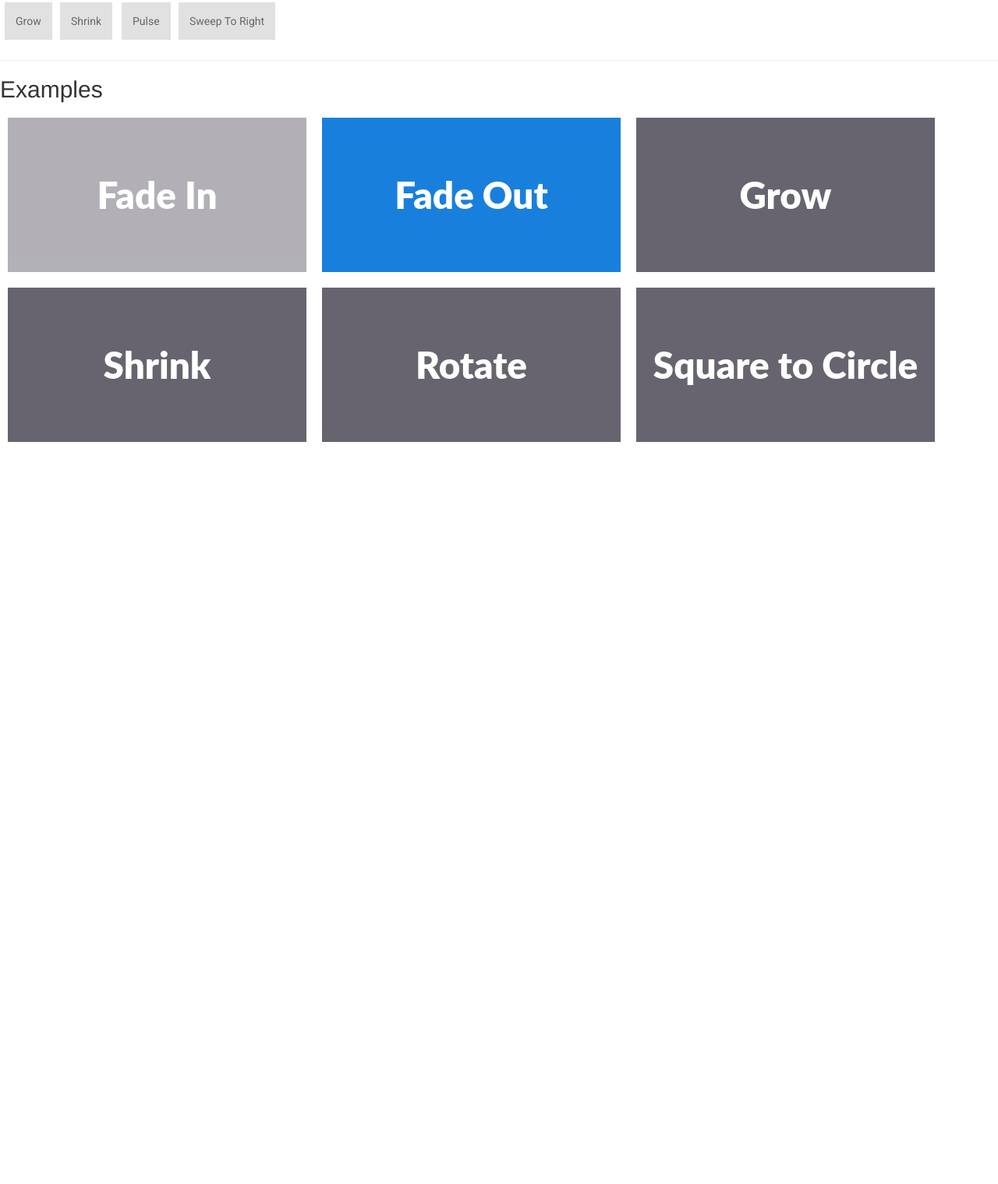
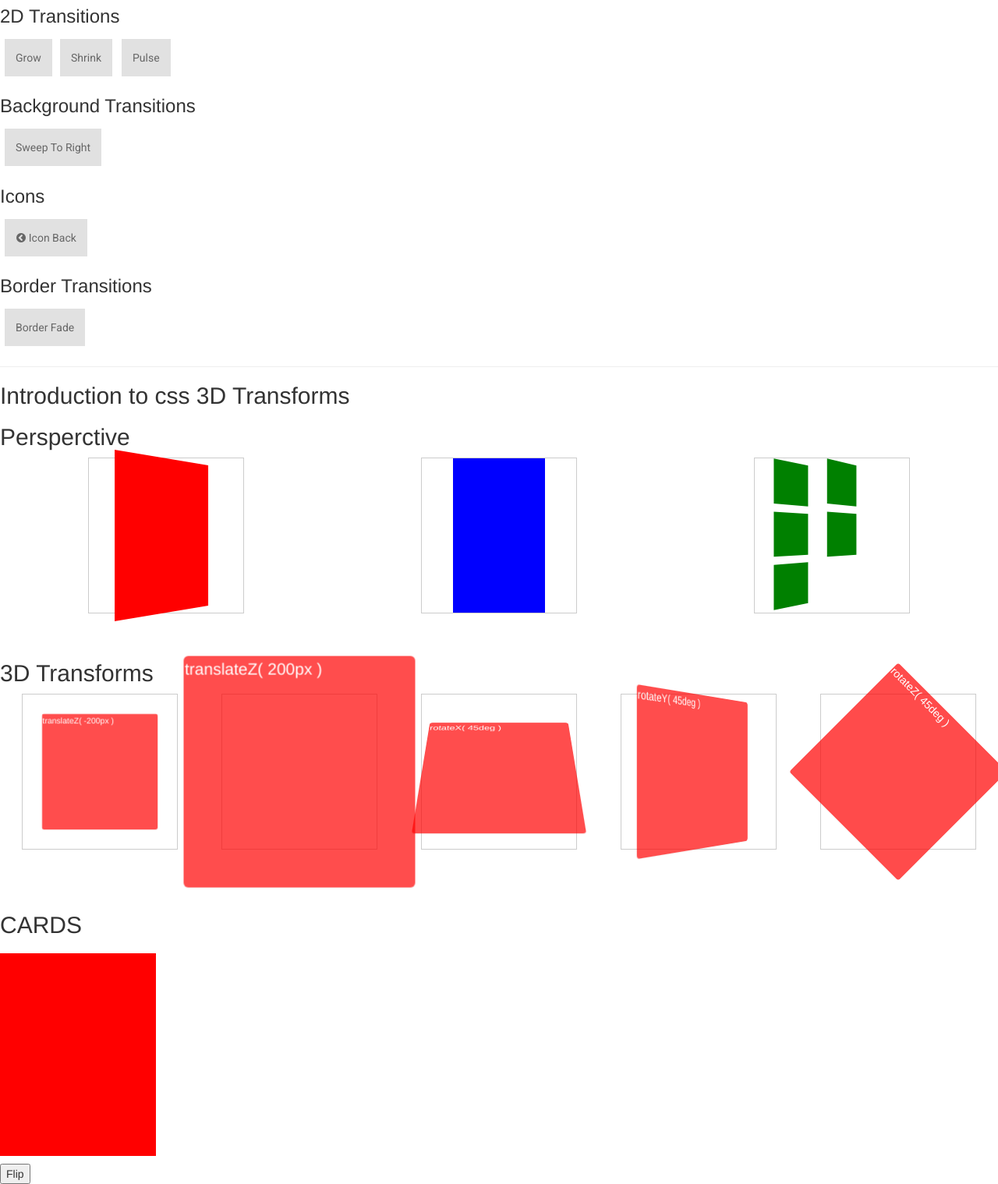
Before and after one commit to joeltonmats/css-resources, a plain HTML site: page projects/temporario/index.html in a window 1280 px wide. Shown: the part 689-2208 px from the top of the page at 78% size. Before the commit the page ends 1266 px from the top, so only its background shows below. Drawn offline with Linux system fonts and the light colour scheme.

Commit message:
new moviments

```diff
--- a/projects/temporario/app.js
+++ b/projects/temporario/app.js
@@ -20,6 +20,11 @@ function verifyDelay() {
 var main = function () {
     defineSpeedCurve();
     verifyDelay();
+
+    $('#flip').click(function () {
+        $('#card').toggleClass('flipped');
+    })
+
 }
 
 $(document).ready(main);
--- a/projects/temporario/assets/css/style.css
+++ b/projects/temporario/assets/css/style.css
@@ -96,6 +96,132 @@
     .circle:hover {
         border-radius: 50%;
     }
+    /********************************************* DEMOS ******************************************************/
+
+    .container {
+        width: 200px;
+        height: 200px;
+        border: 1px solid #CCC;
+        margin: 0 auto 40px;
+        position: relative;
+    }
+
+    .container2 {
+        width: 200px;
+        height: 200px;
+        border: 1px solid #CCC;
+        margin: 0 auto 60px;
+        position: relative;
+        perspective: 600px;
+    }
+
+    .container3 {
+        width: 200px;
+        height: 260px;
+        position: relative;
+        perspective: 800px;
+        margin: 10px auto;
+    }
+
+    #card {
+        width: 100%;
+        height: 100%;
+        position: absolute;
+        transform-style: preserve-3d;
+        transition: transform 1s;
+    }
+
+    #card figure {
+        margin: 0;
+        display: block;
+        position: absolute;
+        width: 100%;
+        height: 100%;
+        backface-visibility: hidden;
+    }
+
+    #card .front {
+        background: red;
+    }
+
+    #card .back {
+        background: blue;
+        transform: rotateY(180deg);
+    }
+
+    #card.flipped {
+        transform: rotateY(180deg);
+    }
+
+    /* inverse rotation */
+    #card {
+        transform-origin: right center;
+    }
+
+    #card.flipped {
+        transform: translateX(-100%) rotateY(-180deg);
+    }
+
+    .panel {
+        width: 100%;
+        height: 100%;
+        position: absolute;
+        opacity: 0.7;
+        color: white;
+        background: red;
+    }
+
+    .container figure {
+        display: block;
+        width: 55px;
+        height: 55px;
+        float: left;
+        margin: 5px;
+    }
+
+    .box {
+        width: 100%;
+        height: 100%;
+    }
+
+    #red .box {
+        background-color: red;
+        transform: perspective(600px) rotateY( 45deg);
+    }
+
+    #blue .box {
+        background-color: blue;
+        transform: rotateY(45deg);
+    }
+
+    #green {
+        perspective: 400px;
+    }
+
+    #green figure {
+        background-color: green;
+        transform: rotateY(45deg);
+    }
+
+    #translate-z-negative .panel {
+        transform: translateZ( -200px);
+    }
+
+    #translate-z-positive .panel {
+        transform: translateZ( 200px);
+    }
+
+    #rotate-x .panel {
+        transform: rotateX(45deg);
+    }
+
+    #rotate-y .panel {
+        transform: rotateY(45deg);
+    }
+
+    #rotate-z .panel {
+        transform: rotateZ(45deg);
+    }
     /*  EFFECTS   */
 
     a:hover {
@@ -113,6 +239,7 @@
         -webkit-tap-highlight-color: rgba(0, 0, 0, 0);
         font-family: 'Roboto', sans-serif;
     }
+    /********************************************* BACKGROUND TRANSITIONS ******************************************************/
     /* Grow */
 
     .hvr-grow {
@@ -208,3 +335,49 @@
     .hvr-sweep-to-right:active:before {
         transform: scaleX(1);
     }
+    /********************************************* ICONS TRANSITIONS ******************************************************/
+
+    .hvr-icon-back {
+        vertical-align: middle;
+        transform: perspective(1px) translateZ(0);
+        box-shadow: 0 0 1px transparent;
+        position: relative;
+        padding-left: 2.2em;
+        transition-duration: 0.1s;
+    }
+
+    .hvr-icon-back:before {
+        content: "\f137";
+        position: absolute;
+        left: 1em;
+        padding: 0 1px;
+        font-family: FontAwesome;
+        transform: translateZ(0);
+        transition-duration: 0.1s;
+        transition-property: transform;
+        transition-timing-function: ease-in-out;
+    }
+
+    .hvr-icon-back:hover:before,
+    .hvr-icon-back:focus:before,
+    .hvr-icon-back:active:before {
+        transform: translateX(-4px);
+    }
+    /********************************************* BORDER TRANSITIONS ******************************************************/
+
+    .hvr-border-fade {
+        vertical-align: middle;
+        transform: perspective(1px) translateZ(0);
+        box-shadow: 0 0 1px transparent;
+        transition-duration: 0.3s;
+        transition-property: box-shadow;
+        /* Hack to improve aliasing on mobile/tablet devices */
+        box-shadow: inset 0 0 0 4px #e1e1e1, 0 0 1px transparent;
+    }
+
+    .hvr-border-fade:hover,
+    .hvr-border-fade:focus,
+    .hvr-border-fade:active {
+        /* Hack to improve aliasing on mobile/tablet devices */
+        box-shadow: inset 0 0 0 4px #2098D1, 0 0 1px transparent;
+    }
--- a/projects/temporario/index.html
+++ b/projects/temporario/index.html
@@ -4,11 +4,13 @@
 <head>
     <link rel="stylesheet" href="./assets/css/bootstrap.min.css">
     <link rel="stylesheet" type="text/css" href="./assets/css/style.css">
+    <link href="https://maxcdn.bootstrapcdn.com/font-awesome/4.7.0/css/font-awesome.min.css" rel="stylesheet" media="all">
 </head>
 
 <body>
 
     <h1>Transitions</h1>
+
 
     <h2>Simple transition</h2>
 
@@ -40,35 +42,83 @@
 
 
     <h2>Different Hover Effecs </h2>
+
+    <h3>2D Transitions </h3>
     <div class="galleryExample">
         <a class="hvr-grow">Grow</a>
         <a href="#" class="hvr-shrink">Shrink</a>
         <a href="#" class="hvr-pulse">Pulse</a>
+    </div>
+
+    <h3>Background Transitions </h3>
+    <div class="galleryExample">
         <a href="#" class="hvr-sweep-to-right">Sweep To Right</a>
     </div>
 
+    <h3>Icons</h3>
+    <div class="galleryExample">
+        <a href="#" class="hvr-icon-back">Icon Back</a>
+    </div>
+
+    <h3>Border Transitions</h3>
+    <div class="galleryExample">
+        <a href="#" class="hvr-border-fade">Border Fade</a>
+    </div>
     <hr/>
-    <h2>Examples</h2>
-    <div class="galleryExample">
-        <div id="example1" class="block fade">
-            Fade In
+
+    <h2>Introduction to css 3D Transforms</h2>
+
+    <h2>Persperctive</h2>
+    <section class="galleryExample">
+        <section id="red" class="container">
+            <div class="box"></div>
+        </section>
+        <section id="blue" class="container">
+            <div class="box"></div>
+        </section>
+        <section id="green" class="container">
+            <figure></figure>
+            <figure></figure>
+            <figure></figure>
+            <figure></figure>
+            <figure></figure>
+        </section>
+    </section>
+
+    <h2>3D Transforms</h2>
+    <section class="galleryExample">
+        <section id="translate-z-negative" class="container2">
+            <div class="panel">translateZ( -200px )</div>
+        </section>
+        <section id="translate-z-positive" class="container2">
+            <div class="panel">translateZ( 200px )</div>
+        </section>
+        <section id="rotate-x" class="container2">
+            <div class="panel">rotateX( 45deg )</div>
+        </section>
+        <section id="rotate-y" class="container2">
+            <div class="panel">rotateY( 45deg )</div>
+        </section>
+        <section id="rotate-z" class="container2">
+            <div class="panel">rotateZ( 45deg )</div>
+        </section>
+    </section>
+
+    <h2>CARDS</h2>
+    <section class="galleryExample">
+        <div>
+        <section class="container3">
+            <div id="card">
+                <figure class="front"></figure>
+                <figure class="back"></figure>
+            </div>
+        </section>
+
+        <input type="button" id="flip" name="flip" value="Flip">
         </div>
-        <div id="example2" class="block color">
-            Fade Out
-        </div>
-        <div id="example3" class="block grow">
-            Grow
-        </div>
-        <div id="example4" class="block shrink">
-            Shrink
-        </div>
-        <div id="example5" class="block rotate">
-            Rotate
-        </div>
-        <div id="example6" class="block circle">
-            Square to Circle
-        </div>
-    </div>
+    </section>
+
+
 
     <script src="./assets/javascript/jquery.min.js"></script>
     <script src="app.js"></script>
```
